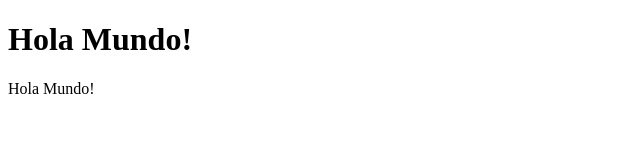
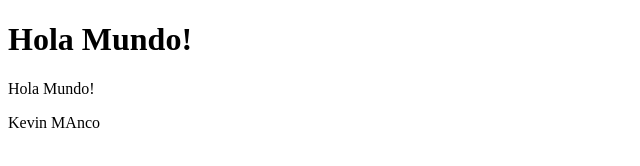
Before and after one commit to LuisCruz29/nombreRepositorio, a plain HTML site: page index.html in a window 1280 px wide. Shown: the full height of the page, 0-640 px from the left. Drawn offline with Linux system fonts and the light colour scheme.

Commit message:
Agregando

```diff
--- a/index.html
+++ b/index.html
@@ -7,5 +7,6 @@
 <body>
     <h1>Hola Mundo!</h1>
     <p>Hola Mundo!</p>
+    <p>Kevin MAnco</p>
 </body>
 </html>
```
